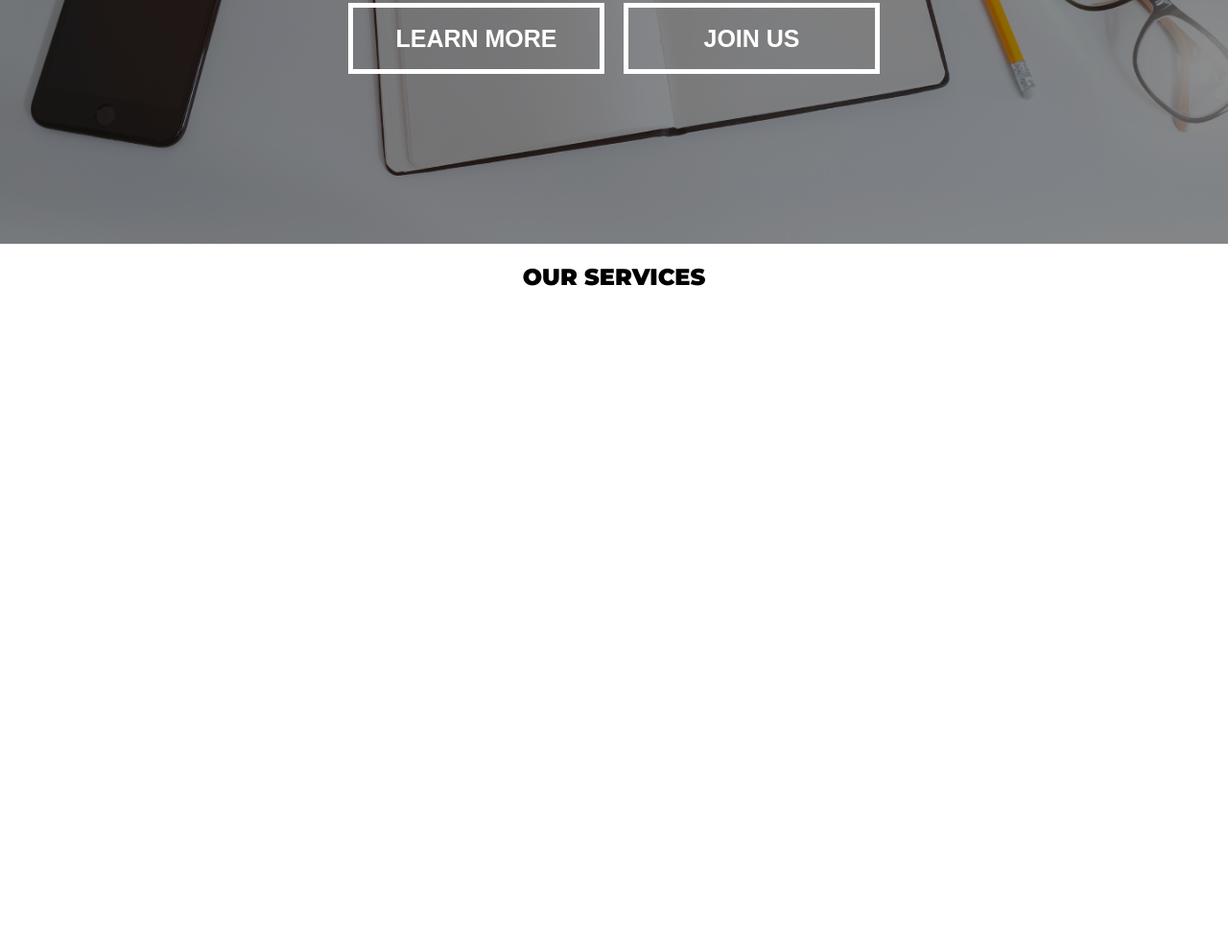
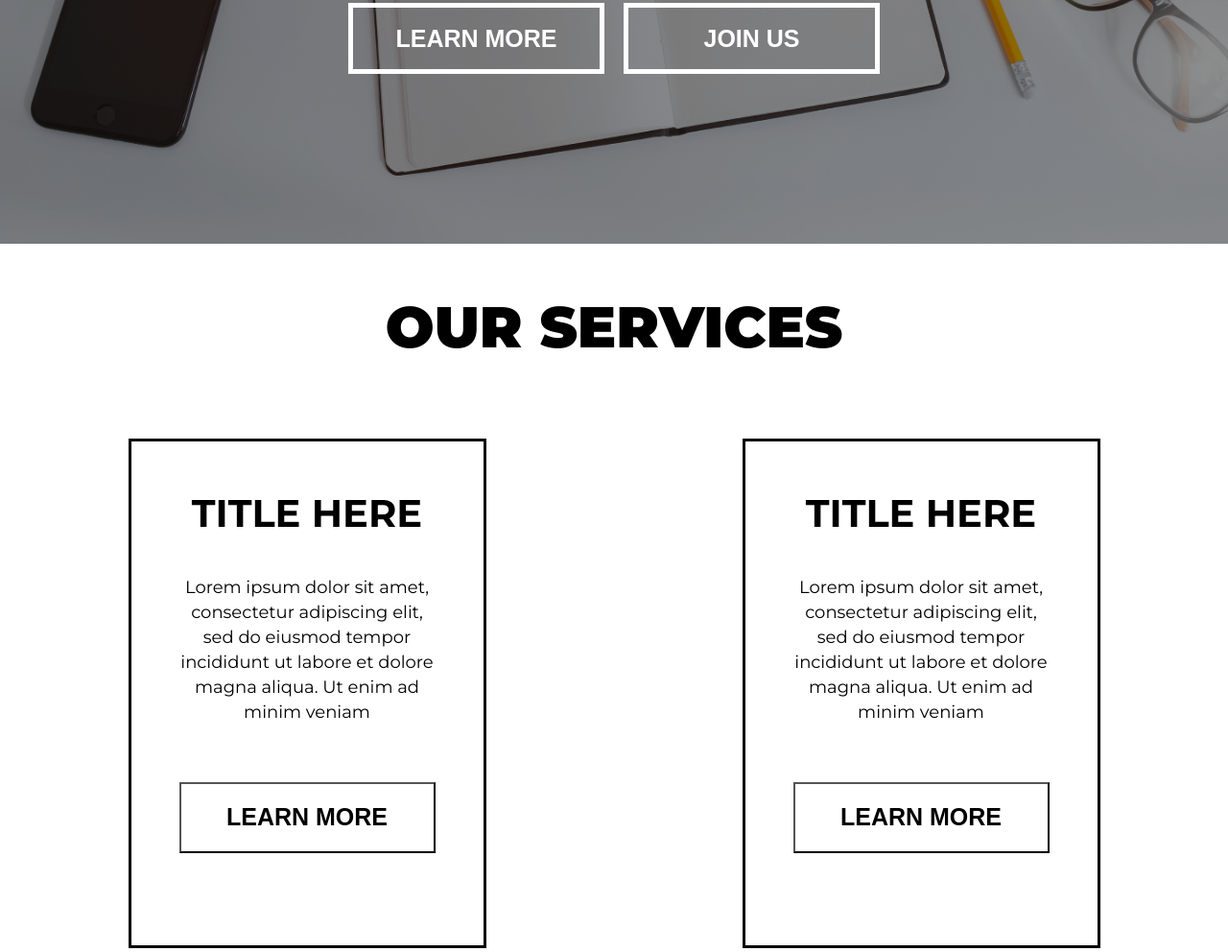
Before and after one commit to LJaks/Assignment, a plain HTML site: page index.html in a window 1280 px wide. Shown: the part 546-1538 px from the top of the page at 96% size. Before the commit the page ends 869 px from the top, so only its background shows below. Drawn offline with Linux system fonts and the light colour scheme.

Commit message:
Our Services section css updated + media;

```diff
--- a/index.html
+++ b/index.html
@@ -48,6 +48,35 @@
       </section>
       <section class="card-section">
         <h1 class="title">Our Services</h1>
+        <div class="cards">
+          <article class="card">
+            <h3 class="card-title">Title Here</h3>
+            <p class="card-text">
+              Lorem ipsum dolor sit amet, consectetur adipiscing elit, sed do
+              eiusmod tempor incididunt ut labore et dolore magna aliqua. Ut
+              enim ad minim veniam
+            </p>
+            <button class="card-btn">Learn More</button>
+          </article>
+          <article class="card">
+            <h3 class="card-title">Title Here</h3>
+            <p class="card-text">
+              Lorem ipsum dolor sit amet, consectetur adipiscing elit, sed do
+              eiusmod tempor incididunt ut labore et dolore magna aliqua. Ut
+              enim ad minim veniam
+            </p>
+            <button class="card-btn">Learn More</button>
+          </article>
+          <article class="card">
+            <h3 class="card-title">Title Here</h3>
+            <p class="card-text">
+              Lorem ipsum dolor sit amet, consectetur adipiscing elit, sed do
+              eiusmod tempor incididunt ut labore et dolore magna aliqua. Ut
+              enim ad minim veniam
+            </p>
+            <button class="card-btn">Learn More</button>
+          </article>
+        </div>
       </section>
     </div>
     <footer>
--- a/styles.css
+++ b/styles.css
@@ -22,9 +22,17 @@
   /* @media */
   --fs-hero-m: 41px;
   --fs-text-m: 18px;
+
+  --fs-section-title: 60px;
   --fs-section-title-m: 35px;
+
+  --fs-card-title: 40px;
   --fs-card-title-m: 30px;
+
+  --fs-card-text: 18px;
   --fs-card-text-m: 16px;
+
+  --fs-card-button: 25px;
   --fs-card-button-m: 21px;
 }
 
@@ -166,11 +174,55 @@ img {
   width: 100%;
   height: 100vh;
 }
+.card-section .title {
+  font-size: var(--fs-section-title);
+  font-weight: var(--fw-black);
+}
+.cards {
+  display: flex;
+  flex-flow: row wrap;
+  justify-content: space-around;
+  padding: 0;
+  margin: 0;
+}
+.cards > .card {
+  display: flex;
+  flex-direction: column;
+  justify-content: start;
+  align-items: center;
+  width: 347px;
+  height: 505px;
+  border: 3px solid var(--fc-2);
+  padding: 10px;
+  margin: 30px;
+}
+.card-title {
+  font-size: var(--fs-card-title);
+  font-weight: var(--fw-bold);
+  text-transform: uppercase;
+}
+.card-text {
+  font-size: var(--fs-card-text);
+  font-weight: var(--fw-regular);
+  line-height: 26px;
+  width: 80%;
+  margin: 0 20px 40px 20px;
+}
+.card-btn {
+  font-size: var(--fs-card-button);
+  font-weight: var(--fw-bold);
+  margin: 20px auto;
+}
+.card-btn:hover {
+  color: var(--fc-1);
+  background-color: var(--fc-2);
+}
 /* @media all and (max-width: 768px) {
   .navigation a {
     font-size: 100%;
   }
 } */
+
 @media all and (max-width: 376px) {
   .navigation {
     font-size: var(--fs-m);
@@ -217,4 +269,16 @@ img {
     margin-left: 0;
     margin-top: 40px;
   }
+  .card-section .title {
+    font-size: var(--fs-section-title-m);
+  }
+  .card-title {
+    font-size: var(--fs-card-title-m);
+  }
+  .card-text {
+    font-size: var(--fs-card-text-m);
+  }
+  .card-btn {
+    font-size: var(--fs-card-button-m);
+  }
 }
```
